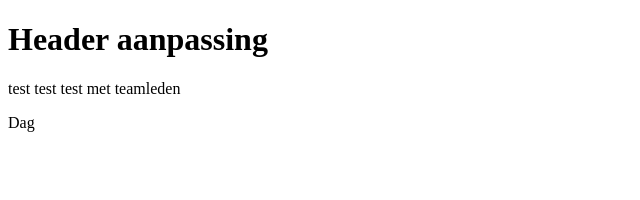
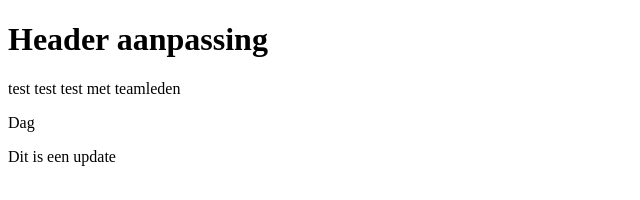
Before and after one commit to digipui/mijn-eerste-repo, a plain HTML site: page index.html in a window 1280 px wide. Shown: the whole page, without its empty margins (0-640 px from the left). Drawn offline with Linux system fonts and the light colour scheme.

Commit message:
Update index.html

```diff
--- a/index.html
+++ b/index.html
@@ -11,7 +11,7 @@
 	<p>test test test met teamleden</p>
 	<p>Dag</p>
 
-
+<p>Dit is een update</p>
 
 
 </body>
```
